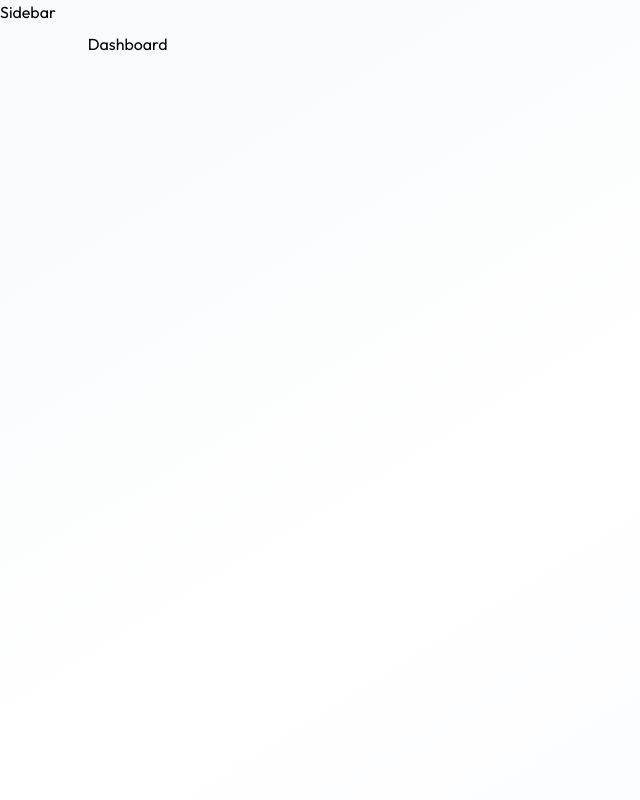
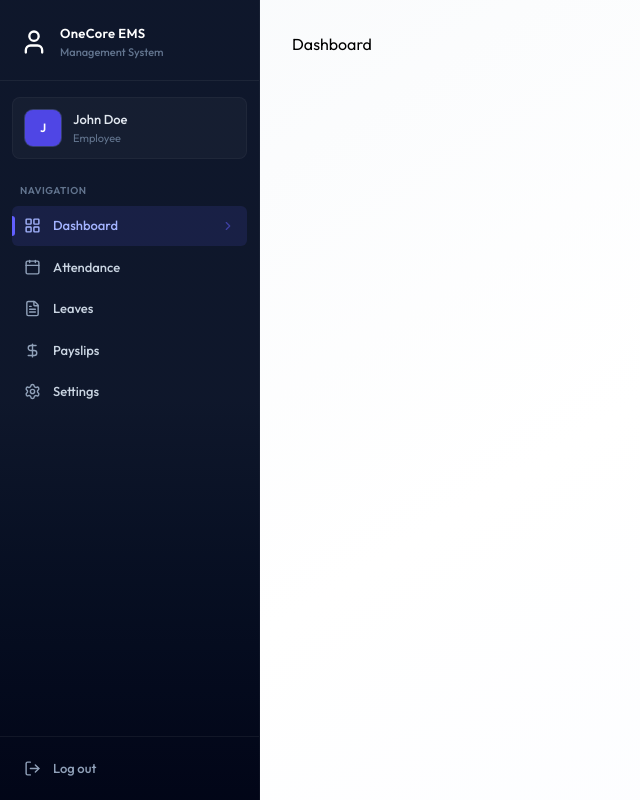
Before and after one commit to hiteshmahajan434/EMS, a React (Vite) app in the folder frontend/: page /dashboard in a window 1280 px wide. Shown: the whole page, without its empty margins (0-640 px from the left). Built offline with nearby package versions, Linux system fonts and the light colour scheme; the HTML template or start-up script is replaced by a standard one.

Commit message:
Added Sidebar UI

```diff
--- /dev/null
+++ b/frontend/src/components/SideBar.jsx
@@ -0,0 +1,163 @@
+import React, { useEffect, useState } from 'react'
+import {Link, useLocation} from 'react-router-dom'
+import { dummyProfileData } from '../assets/assets';
+import { CalendarIcon, ChevronRightIcon, DollarSignIcon, FileTextIcon, LayoutGridIcon, LogOutIcon, MenuIcon, SettingsIcon, UserIcon, XIcon } from 'lucide-react';
+
+const SideBar = () => {
+    const {pathname} = useLocation();
+    const [userName, setUserName] = useState("");
+    const [mobileOpen, setMobileOpen] = useState(false);
+
+    useEffect(() => {
+        setUserName(dummyProfileData.firstName + " " + dummyProfileData.lastName)
+    }, []);
+
+    //Close mobile sidebar on route change
+    useEffect(() => {
+        setMobileOpen(false)
+    }, [pathname]);
+
+    const role = "" || "EMPLOYEE";
+
+    const navItems = [
+        { name: "Dashboard", href: "/dashboard", icon: LayoutGridIcon },
+
+        role === "Admin"
+        ? { name: "Employees", href: "/employees", icon: UserIcon }
+        : { name: "Attendance", href: "/attendance", icon: CalendarIcon },
+
+        { name: "Leaves", href: "/leave", icon: FileTextIcon },
+        { name: "Payslips", href: "/payslips", icon: DollarSignIcon },
+        { name: "Settings", href: "/settings", icon: SettingsIcon },
+    ];
+
+    const handleLogout = () => {
+        window.location.href = "/login"
+    }
+
+    const sideBarContent = (
+        <>
+            {/* Brand header */}
+            <div className='px-5 pt-6 pb-5 border-b border-white/6'>
+                <div className='flex items-center justify-between'>
+                    <div className='flex items-center gap-3'>
+                        <UserIcon className='text-white size-7'/>
+                        <div>
+                            <p className='font-semibold text-[13px] text-white tracking-wide'>
+                                OneCore EMS
+                            </p>
+                            <p className='text-[11px] text-slate-500 font-medium'>
+                                Management System
+                            </p>
+                        </div>
+                    </div>
+                    {/* Close button on mobile */}
+                    <button
+                        className='lg:hidden text-slate-400 hover:text-white p-1'
+                        onClick={() => setMobileOpen(false)}
+                    >
+                        <XIcon size={20}/>
+                    </button>
+                </div>
+            </div>
+
+            {/* User profile card */}
+            {userName && (
+                <div className="mx-3 mt-4 mb-1 p-3 rounded-lg bg-white/3 border border-white/4">
+                <div className="flex items-center gap-3">
+                    <div className="w-9 h-9 rounded-lg bg-brand-600 flex items-center justify-center ring-1 ring-brand-400/30 shrink-0">
+                    <span className="text-white text-xs font-semibold">
+                        {userName.charAt(0).toUpperCase()}
+                    </span>
+                    </div>
+                    <div className="min-w-0 ">
+                    <p className="text-[13px] font-medium text-slate-200 truncate">
+                        {userName}
+                    </p>
+                    <p className="text-[11px] text-slate-500 truncate">
+                        {role === "Admin" ? "Administrator" : "Employee"}
+                    </p>
+                    </div>
+                </div>
+                </div>
+            )}
+
+            {/* Section label */}
+            <div className='px-5 pt-5 pb-2'>
+                <p className='text-[10px] font-semibold text-slate-500 uppercase tracking-wider'>
+                    Navigation
+                </p>
+            </div>
+
+            {/* Navigation List */}
+            <div className='flex-1 px-3 space-y-0.5 overflow-y-auto'>
+                {navItems.map((item) => {
+                    const isActive = pathname.startsWith(item.href)
+                    return (
+                        <Link key={item.name} to={item.href} className={`group flex items-center gap-3 px-3 py-2.5 rounded-md text-[13px] font-medium transition-all duration-150 relative ${isActive ? "bg-indigo-500/12 text-indigo-300" : "text-slate-300 hover:text-white hover:bg-white/4"}`}>
+                            {isActive && <div
+                            className='absolute left-0 top-1/2 -translate-y-1/2 w-[3px] h-5 rounded-r-full bg-indigo-500'/>}
+                            <item.icon className={`w-[17px] h-[17px] shrink-0 ${isActive? "text-indigo-300" : "text-slate-400 group-hover:text-slate-300"}`}/>
+                            <span className='flex-1'>
+                                {item.name}
+                            </span>
+                            {isActive && <ChevronRightIcon className='w-3.5 h-3.5 text-indigo-500/50'/>}
+                        </Link>
+                    )
+                })}
+
+            </div>
+
+            {/* Logout */}
+            <div className='p-3 border-t border-white/6'>
+                <button
+                    type="button"
+                    onClick={handleLogout}
+                    className="w-full flex items-center gap-3 px-3 py-2.5 rounded-md text-[13px] font-medium text-slate-400 hover:text-rose-400 hover:bg-rose-500/8 transition-all duration-150"
+                >
+                    <LogOutIcon className='w-[17px] h-[17px]'/>
+                    <span>
+                        Log out
+                    </span>
+                </button>
+
+            </div>
+        </>
+    )
+
+  return (
+    <>
+        {/* Mobile hamburger button */}
+        <button
+            className='lg:hidden fixed top-4 left-4 z-50 p-2 bg-slate-900 text-white rounded-lg shadow-lg border border-white/10'
+            onClick={() => setMobileOpen(true)}
+        >
+            <MenuIcon  size={20}/>
+        </button>
+
+        {/* Mobile Overlay */}
+        {mobileOpen && (
+            <div
+                className='lg:hidden fixed inset-0 bg-black/60 z-40 backdrop-blur-sm'
+                onClick={() => setMobileOpen(false)}
+            >
+            </div>
+        )}
+
+        {/* Sidebar Desktop */}
+        <aside className='hidden lg:flex flex-col h-full w-65 bg-linear-to-b from-slate-900 via-slate-900 to-slate-950 text-white shrink-0 border-r border-white/4'>
+            {sideBarContent}
+        </aside>
+
+        {/* Sidebar Mobile */}
+        <aside className={`lg:hidden fixed inset-y-0 left-0 w-72 bg-slate-900 text-white z-50 flex flex-col transform transition-transform duration-300
+            ${ mobileOpen ? "translate-x-0" : "-translate-x-full" }`}
+        >
+            {sideBarContent}
+        </aside>
+
+    </>
+  )
+}
+
+export default SideBar
--- a/frontend/src/pages/Layout.jsx
+++ b/frontend/src/pages/Layout.jsx
@@ -1,10 +1,11 @@
 import React from 'react'
 import { Outlet } from 'react-router-dom'
+import SideBar from '../components/SideBar'
 
 const Layout = () => {
   return (
     <div className='flex h-screen bg-linear-to-br from-slate-50 via-white to-indigo-50/30'>
-      <p>Sidebar</p>
+      <SideBar/>
       <main className='flex-1 overflow-y-auto'>
         <div className='p-4 pt-16 sm:p-6 sm:pt-6 lg:p-8 max-w-400 mx-auto'>
           <Outlet/>
```
